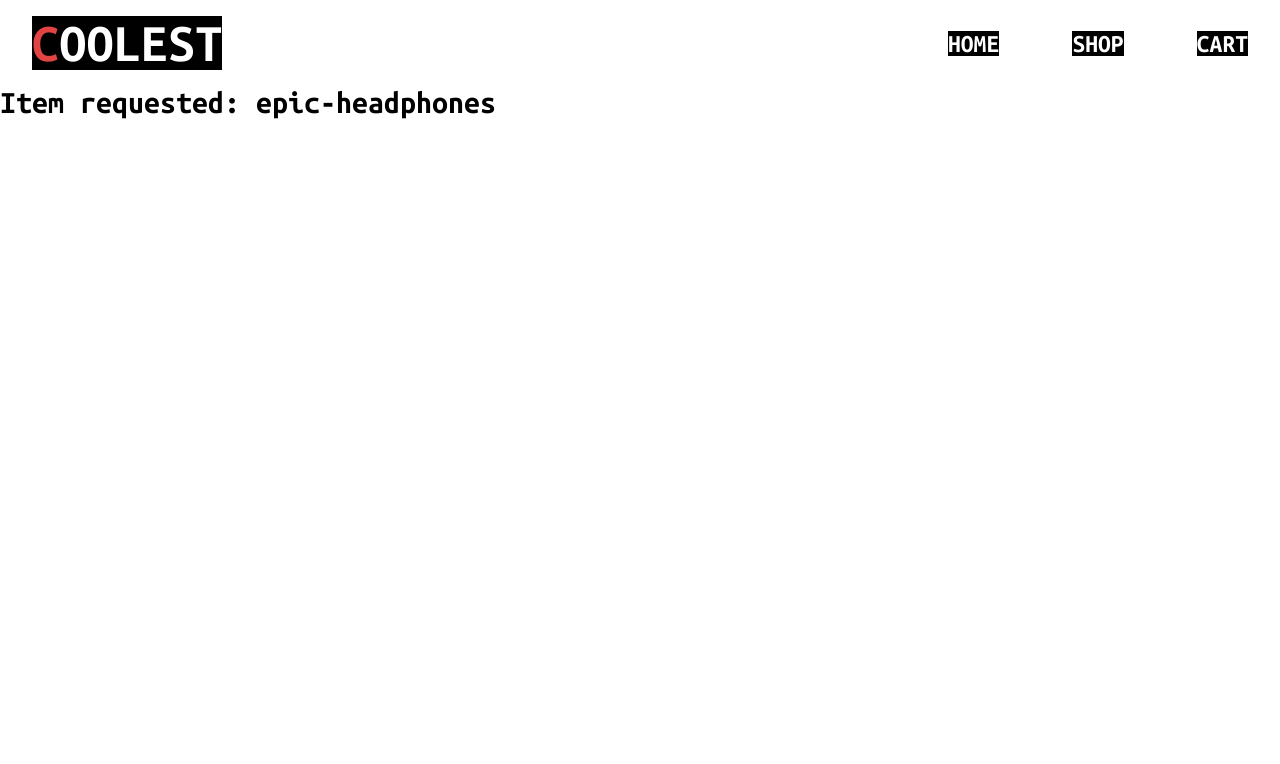
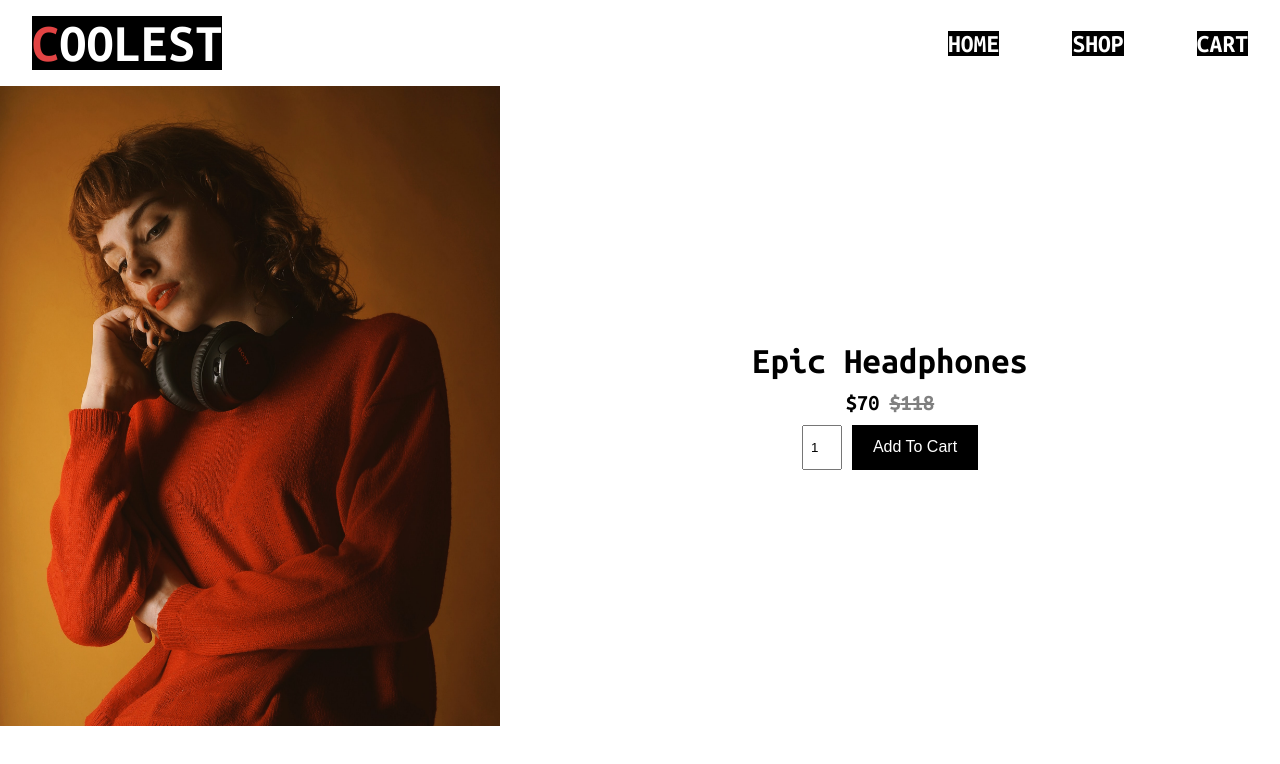
Before and after one commit to alessandrovinciabc/cool-shop-react, a React (Create React App) app: page /product/epic-headphones in a window 1280 px wide. Shown: the top 764 px of the page. Built offline with nearby package versions, Linux system fonts and the light colour scheme.

Commit message:
Show item page when item is clicked in shop, add styles

```diff
--- a/src/App.js
+++ b/src/App.js
@@ -20,7 +20,11 @@ function App() {
           exact
           render={(props) => <Shop {...props} products={products} />}
         />
-        <Route path="/product/:id" exact component={Item} />
+        <Route
+          path="/product/:id"
+          exact
+          render={(props) => <Item {...props} products={products} />}
+        />
         <Route path="/cart" exact component={Cart} />
         <Route path="/*" component={MissingPage} />
       </Switch>
--- /dev/null
+++ b/src/Item/Item.css
@@ -0,0 +1,70 @@
+.ItemDisplay {
+  display: flex;
+  flex-wrap: wrap;
+  align-items: center;
+  height: 80vh;
+}
+
+.ItemDisplay__image {
+  height: 100%;
+  width: 500px;
+  min-width: 350px;
+
+  object-fit: cover;
+}
+
+.ItemDisplay__form {
+  display: flex;
+  flex-direction: column;
+  align-items: center;
+  justify-content: space-evenly;
+
+  flex-grow: 1;
+
+  height: 150px;
+}
+
+.ItemDisplay__name {
+  font-size: 2.3rem;
+}
+
+.ItemDisplay__prices {
+  display: flex;
+  font-size: 1.4rem;
+}
+
+.ItemDisplay__current {
+  margin-right: 10px;
+}
+
+.ItemDisplay__previous {
+  color: grey;
+  text-decoration: line-through;
+}
+
+.ItemDisplay__input {
+  display: flex;
+}
+
+.Item__number {
+  width: 2.5rem;
+  height: 44.93px;
+  text-align: center;
+
+  margin-right: 10px;
+}
+
+.Item__add {
+  background: none;
+  background-color: black;
+  color: white;
+
+  outline: none;
+  border: none;
+
+  font-size: 1rem;
+
+  padding: 0.8rem 1.3rem;
+
+  cursor: pointer;
+}
--- a/src/Item/Item.js
+++ b/src/Item/Item.js
@@ -4,12 +4,51 @@ import Header from '../components/Header.js';
 
 import useBackground from '../util/change-bg.js';
 
-function Item({ match }) {
+import './Item.css';
+
+function Item({ match, products }) {
   useBackground('');
+
+  let requestedId = match.params.id;
+
+  let getProductById = (id) => {
+    return products.filter((product) => id === product.id)[0];
+  };
+
+  let product = getProductById(requestedId);
+
   return (
     <React.Fragment>
       <Header />
-      <h1>Item requested: {match.params.id}</h1>
+      <div className="ItemDisplay">
+        <img
+          className="ItemDisplay__image"
+          src={product.img}
+          alt={product.name}
+        />
+        <div className="ItemDisplay__form">
+          <div className="ItemDisplay__name">{product.name}</div>
+          <div className="ItemDisplay__prices">
+            <div className="ItemDisplay__current">
+              ${product.prices.current}
+            </div>
+            <div className="ItemDisplay__previous">
+              ${product.prices.previous}
+            </div>
+          </div>
+          <div className="ItemDisplay__input">
+            <input
+              className="Item__number"
+              type="number"
+              min="1"
+              max="99"
+              autoComplete="off"
+              value="1"
+            />
+            <button className="Item__add">Add To Cart</button>
+          </div>
+        </div>
+      </div>
     </React.Fragment>
   );
 }
--- a/src/Shop/Shop.js
+++ b/src/Shop/Shop.js
@@ -2,6 +2,8 @@ import React from 'react';
 
 import Header from '../components/Header.js';
 import useBackground from '../util/change-bg.js';
+
+import { Link } from 'react-router-dom';
 
 import './Shop.css';
 
@@ -13,6 +15,7 @@ function Shop(props) {
   let displayProducts = () => {
     return products.map((product) => {
       return (
+        <Link to={`/product/${product.id}`}>
           <div className="Shop__item" key={product.id}>
             <img src={product.img} alt={product.name} className="item__image" />
             <div className="item__name">{product.name}</div>
@@ -21,6 +24,7 @@ function Shop(props) {
               <div className="price__previous">${product.prices.previous}</div>
             </div>
           </div>
+        </Link>
       );
     });
   };
--- a/src/data/products.json
+++ b/src/data/products.json
@@ -6,7 +6,7 @@
       "previous": 118,
       "current": 70
     },
-    "img": "./assets/images/products/headphones.jpg"
+    "img": "/assets/images/products/headphones.jpg"
   },
   {
     "id": "good-looking-keyboard",
@@ -15,7 +15,7 @@
       "previous": 78,
       "current": 54
     },
-    "img": "./assets/images/products/keyboard.jpg"
+    "img": "/assets/images/products/keyboard.jpg"
   },
   {
     "id": "nice-watch",
@@ -24,6 +24,6 @@
       "previous": 47,
       "current": 34
     },
-    "img": "./assets/images/products/watch.jpg"
+    "img": "/assets/images/products/watch.jpg"
   }
 ]
--- a/src/index.css
+++ b/src/index.css
@@ -22,3 +22,8 @@ body {
 
   overflow: auto;
 }
+
+a {
+  text-decoration: none;
+  color: black;
+}
```
Lines whose indentation alone changed are shown as unchanged.
